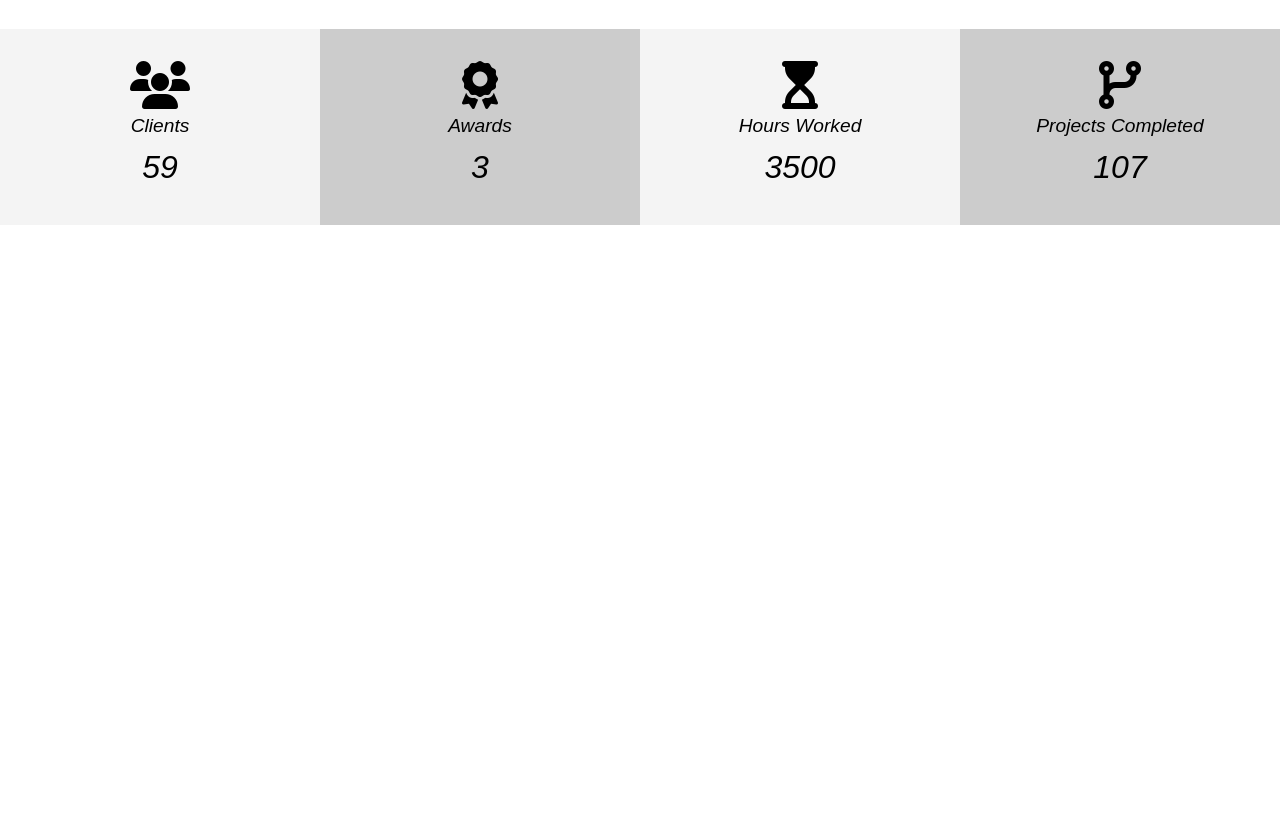
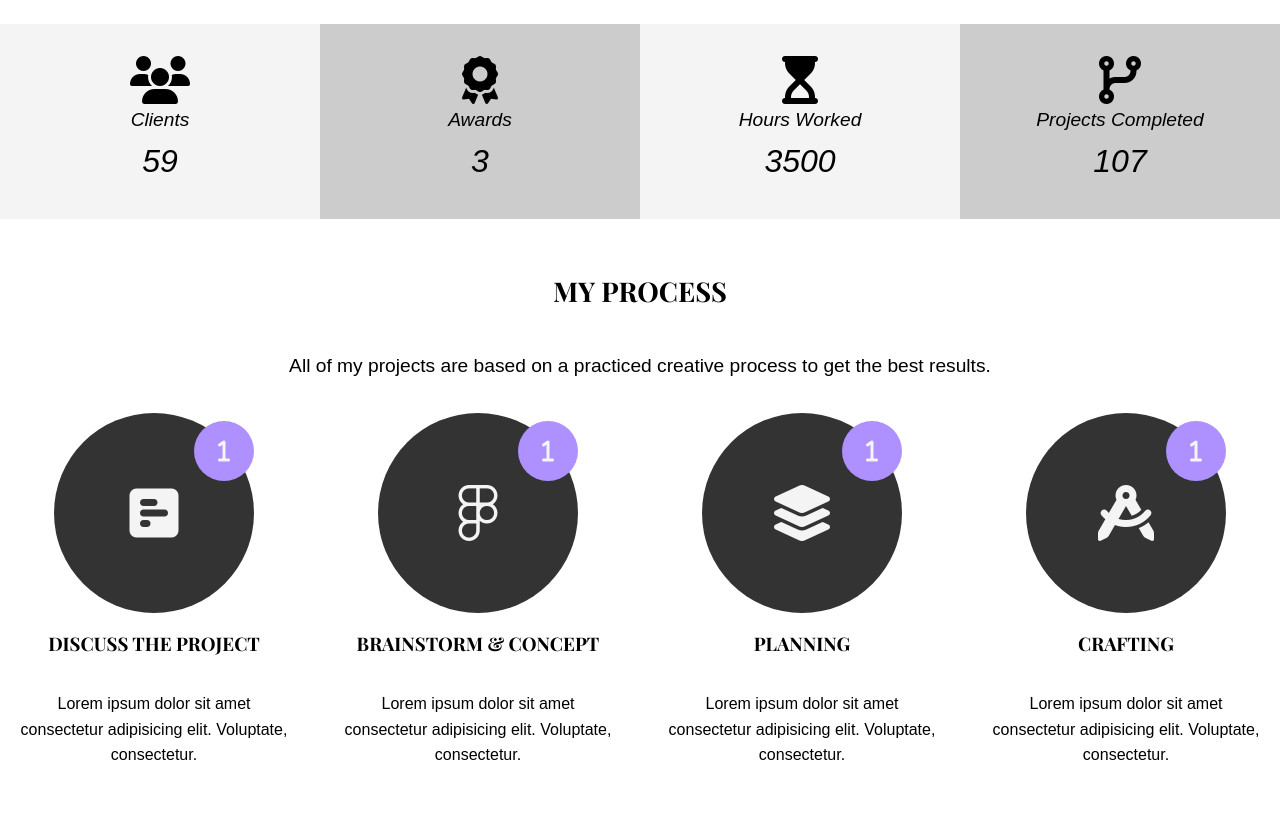
Before and after one commit to samazevedo/portfolio-html-sass, a website built with Vite: page src/index.html in a window 1280 px wide. Shown: the part 1239-2055 px from the top of the page. Before the commit the page ends 1480 px from the top, so only its background shows below. Built offline with nearby package versions, Linux system fonts and the light colour scheme; a web font is replaced by a local one.

Commit message:
added process section in the main page

```diff
--- a/src/index.html
+++ b/src/index.html
@@ -64,7 +64,7 @@
       </div>
      </section>
 
-     <!-- SECTION   STATS-->
+     <!-- SECTION  B STATS-->
       <section class="section">
         <div class="stats__group">
           <div class="stats">
@@ -98,6 +98,46 @@
         </div>
       </section>
 
+     <!-- SECTION  C PROCESS-->
+      <section class="section">
+        <h2 class="section__title">My process</h2>
+        <p class="section__subtitle"> All of my projects are based on a practiced creative process to get
+          the best results.
+        </p>
+          <div class="process__group">
+            <div class="process">
+                <i class="fa-solid fa-square-poll-horizontal fa-4x process__icon">
+                  <div class="process__step">1</div>
+                </i>
+                <h3 class="process__title">Discuss The Project</h3>
+                <p class="process__description">Lorem ipsum dolor sit amet consectetur adipisicing elit. Voluptate, consectetur. </p>
+            </div>
+            <div class="process">
+                <i class="fab fa-figma fa-4x process__icon">
+                  <div class="process__step">1</div>
+                </i>
+                <h3 class="process__title">Brainstorm & Concept</h3>
+                <p class="process__description">Lorem ipsum dolor sit amet consectetur adipisicing elit. Voluptate, consectetur. </p>
+            </div>
+            <div class="process">
+              <i class="fa-solid fa-layer-group fa-4x process__icon">
+                <div class="process__step">1</div>
+              </i>
+              <h3 class="process__title">Planning</h3>
+              <p class="process__description">Lorem ipsum dolor sit amet consectetur adipisicing elit. Voluptate, consectetur. </p>
+           </div>
+           <div class="process">
+            <i class="fa-solid fa-compass-drafting fa-4x process__icon">
+              <div class="process__step">1</div>
+            </i>
+            <h3 class="process__title">Crafting</h3>
+            <p class="process__description">Lorem ipsum dolor sit amet consectetur adipisicing elit. Voluptate, consectetur. </p>
+         </div>
+          </div>
+
+      </section>
+
+
 
     </div>
     <!-- <canvas id="main-canvas"></canvas> -->
--- /dev/null
+++ b/src/scss/components/_process.scss
@@ -0,0 +1,59 @@
+@use '../abstracts/variables' as vars;
+.process {
+	position: relative;
+	padding: 1rem;
+	overflow: hidden;
+	max-width: 50rem;
+	display: grid;
+	place-items: center;
+
+	i {
+		position: relative;
+		width: 200px;
+		height: 200px;
+		display: grid;
+		place-items: center;
+		background-color: vars.$dark-color;
+		color: vars.$light-color;
+		border-radius: 50%;
+		font-size: 3.5rem;
+		transition: background-color 0.3s ease-in-out;
+		&:hover {
+			cursor: pointer;
+			background-color: vars.$main-color;
+		}
+	}
+	&__group {
+		display: grid;
+		grid-template-columns: repeat(4, 1fr);
+		place-items: center;
+		gap: 1rem;
+		max-width: vars.$website-width;
+		margin: 0 auto;
+		@media (max-width: 48rem) {
+			/* 768px */
+			grid-template-columns: repeat(2, 1fr);
+			min-width: vars.$table-width;
+		}
+		@media (max-width: 30rem) {
+			/* 480px */
+			grid-template-columns: repeat(1, 1fr);
+			min-width: vars.$mobile-width;
+		}
+	}
+	&__step {
+		position: absolute;
+		top: 0.5rem;
+		right: 0;
+		width: 30%;
+		height: 30%;
+		display: grid;
+		place-items: center;
+		background-color: vars.$main-color;
+		color: vars.$light-color;
+		border-radius: 50%;
+		text-align: center;
+		font-size: 1.5rem;
+		transition: background-color 0.3s ease-in-out;
+	}
+}
--- a/src/scss/components/_section.scss
+++ b/src/scss/components/_section.scss
@@ -8,12 +8,11 @@
 	display: grid;
 	place-items: center;
 	&__title {
-		font-size: 2rem;
+		font-size: 1.7rem;
 		text-align: center;
 	}
 	&__subtitle {
-		font-size: 1rem;
+		font-size: 1.2rem;
 		text-align: center;
-		font-weight: 600;
 	}
 }
--- a/src/scss/style.scss
+++ b/src/scss/style.scss
@@ -16,6 +16,7 @@
 @use './components/card';
 @use './components/section';
 @use './components/stats';
+@use './components/process';
 // layout
 //pages
 @use './pages/canvas';
```
